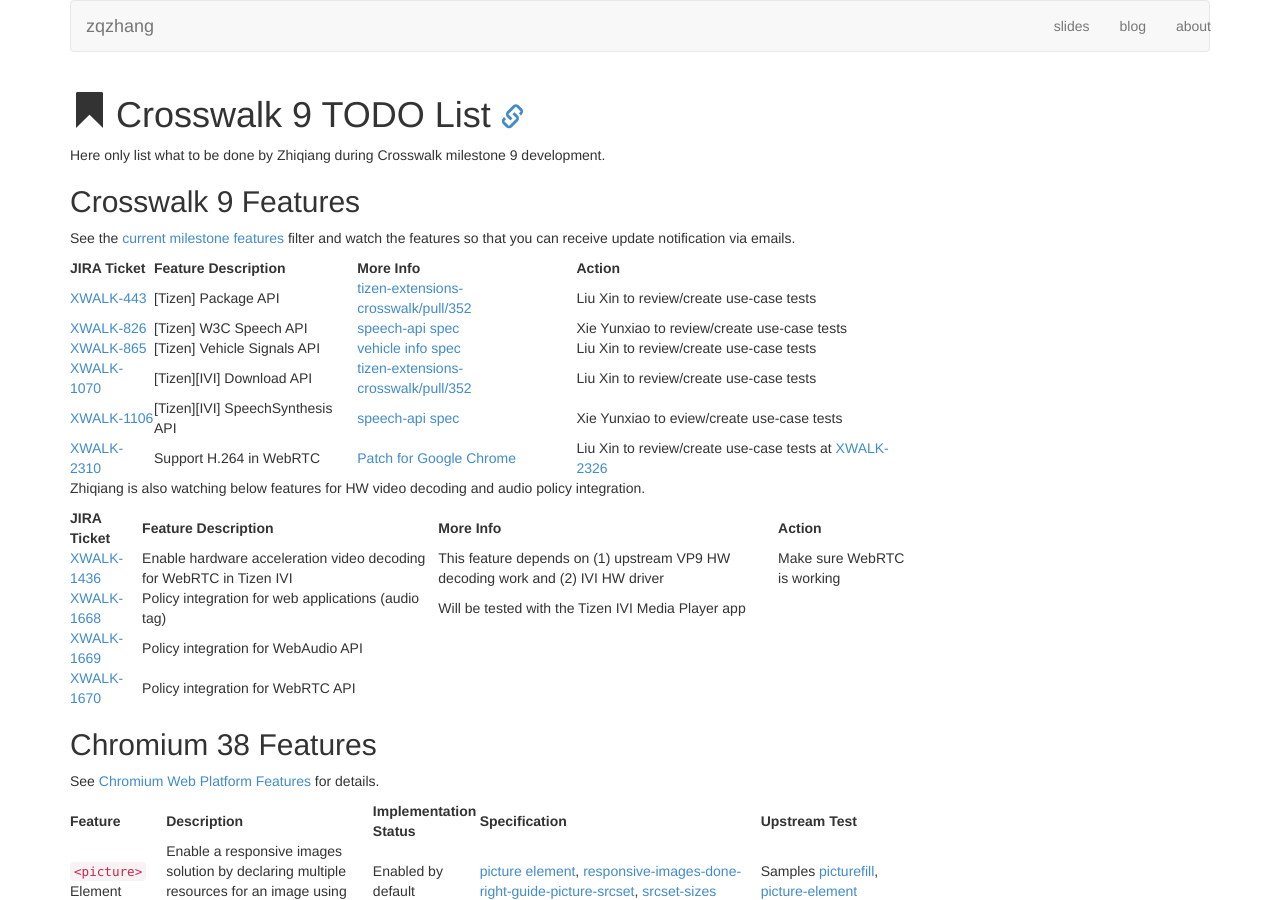
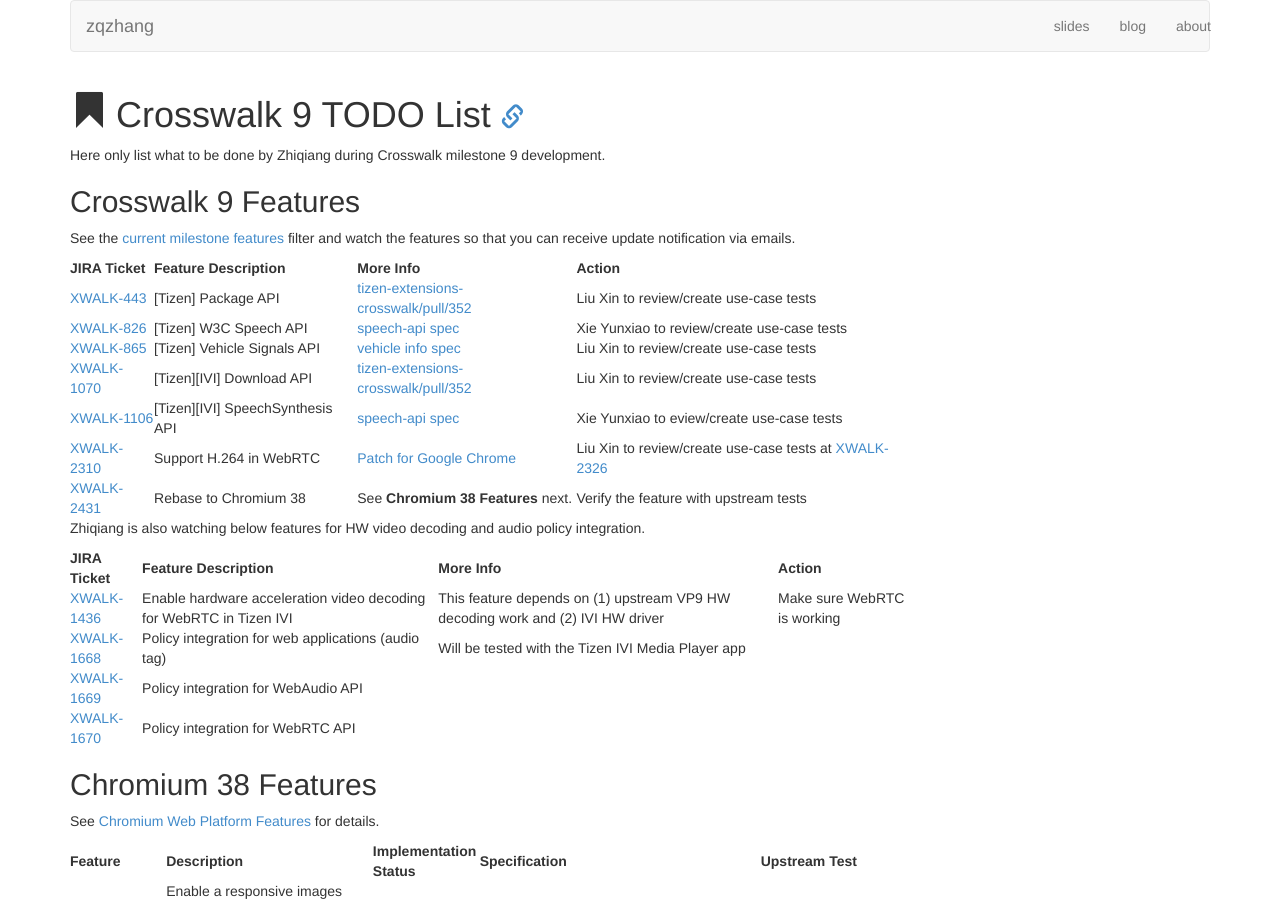
Before and after one commit to shuixin222/zqzhang.github.io, a Jekyll site: the page built from _posts/2014-08-21-crosswalk-weekly-6.md, in a window 1280 px wide and 900 px high. Built offline with Jekyll 4.4.1, drawn with Linux system fonts in a browser that asks for light colours; some of the changed lines change nothing that is shown.

Commit message:
Update sample links and track a Crosswalk feature

```diff
--- a/_posts/2014-08-21-crosswalk-weekly-6.md
+++ b/_posts/2014-08-21-crosswalk-weekly-6.md
@@ -18,6 +18,7 @@
 | [XWALK-1070](https://crosswalk-project.org/jira/browse/XWALK-1070) | [Tizen][IVI] Download API | [tizen-extensions-crosswalk/pull/352](https://github.com/crosswalk-project/tizen-extensions-crosswalk/pull/352) | Liu Xin to review/create use-case tests |
 | [XWALK-1106](https://crosswalk-project.org/jira/browse/XWALK-1106) | [Tizen][IVI] SpeechSynthesis API | [speech-api spec](https://dvcs.w3.org/hg/speech-api/raw-file/tip/speechapi.html) | Xie Yunxiao to eview/create use-case tests |
 | [XWALK-2310](https://crosswalk-project.org/jira/browse/XWALK-2310) | Support H.264 in WebRTC | [Patch for Google Chrome](https://groups.google.com/ forum/#!topic/discuss-webrtc/U-y3or-dBOU) | Liu Xin to review/create use-case tests at [XWALK-2326](https://crosswalk-project.org/jira/browse/XWALK-2326) |
+| [XWALK-2431](https://crosswalk-project.org/jira/browse/XWALK-2431) | Rebase to Chromium 38 | See **Chromium 38 Features** next. | Verify the feature with upstream tests |
 
 Zhiqiang is also watching below features for HW video decoding and audio policy integration.
 
@@ -34,7 +35,7 @@
 
 | Feature | Description | Implementation Status | Specification | Upstream Test |
 | :------ | :---------- | :-------------------- | :------------ | :------------ |
-| `<picture>` Element | Enable a responsive images solution by declaring multiple resources for an image using CSS media queries. | Enabled by default | [picture element](docs.webplatform.org/wiki/html/elements/picture), [responsive-images-done-right-guide-picture-srcset](www.smashingmagazine.com/2014/05/14/responsive-images-done-right-guide-picture-srcset/), [srcset-sizes](ericportis.com/posts/2014/srcset-sizes/) | Samples [picturefill](scottjehl.github.io/picturefill/), [picture-element](github.com/GoogleChrome/samples/tree/gh-pages/picture-element) |
+| `<picture>` Element | Enable a responsive images solution by declaring multiple resources for an image using CSS media queries. | Enabled by default | [picture element](docs.webplatform.org/wiki/html/elements/picture), [responsive-images-done-right-guide-picture-srcset](www.smashingmagazine.com/2014/05/14/responsive-images-done-right-guide-picture-srcset/), [srcset-sizes](ericportis.com/posts/2014/srcset-sizes/) | Samples [picturefill](http://scottjehl.github.io/picturefill/), [picture-element](https://github.com/GoogleChrome/samples/tree/gh-pages/picture-element) |
 | `any-pointer` and `any-hover` Media Queries | Media queries for determining capabilities of a UA's pointer devices | Enabled by default | [http://www.w3.org/TR/2014/WD-mediaqueries-4-20140605/#any-input](http://www.w3.org/TR/2014/WD-mediaqueries-4-20140605/#any-input) | Blink tests for CSS4 media query [pointer](https://chromium.googlesource.com/chromium/blink/+/master/LayoutTests/fast/media/mq-pointer.html) and [hover](https://chromium.googlesource.com/chromium/blink/+/master/LayoutTests/fast/media/mq-hover.html) features |
 | File constructor | A programmatic method of constructing File objects, very similar to how Blob objects are built. | Enabled by default | [http://dev.w3.org/2006/webapi/FileAPI/#file](http://dev.w3.org/2006/webapi/FileAPI/#file) | [W3C tests for file constructor](https://github.com/w3c/web-platform-tests/pull/1218) |
 | JS iterators (i.e. the for-of feature) (ES6)| Iterates over iterable objects (including arrays, array-like objects, iterators and generators), invoking a custom iteration hook with statements to be executed for the value of each distinct property. | Enabled by default | [https://people.mozilla.org/~jorendorff/es6-draft.html#sec-iteration-statements](https://people.mozilla.org/~jorendorff/es6-draft.html#sec-iteration-statements) | |
```
